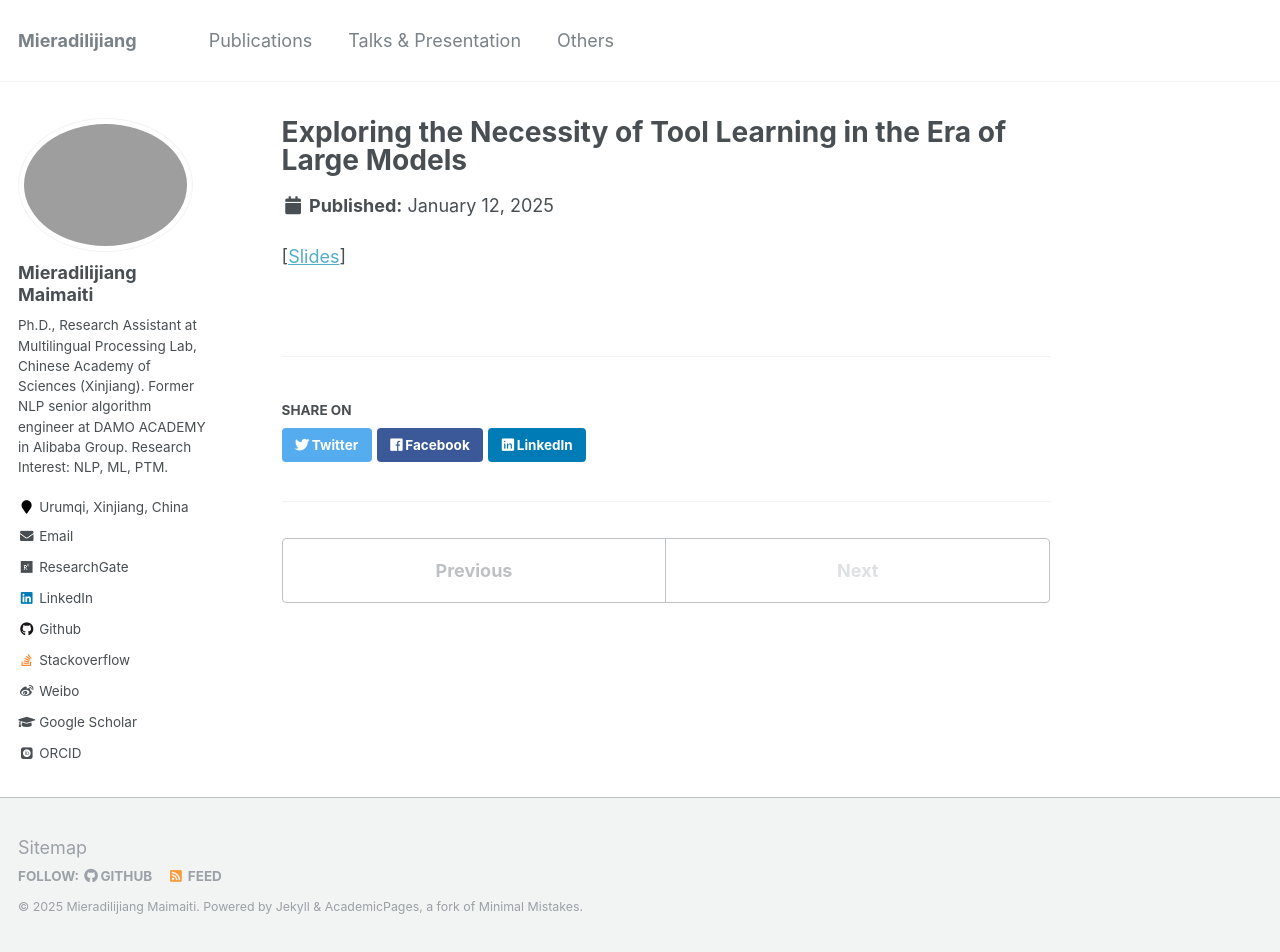
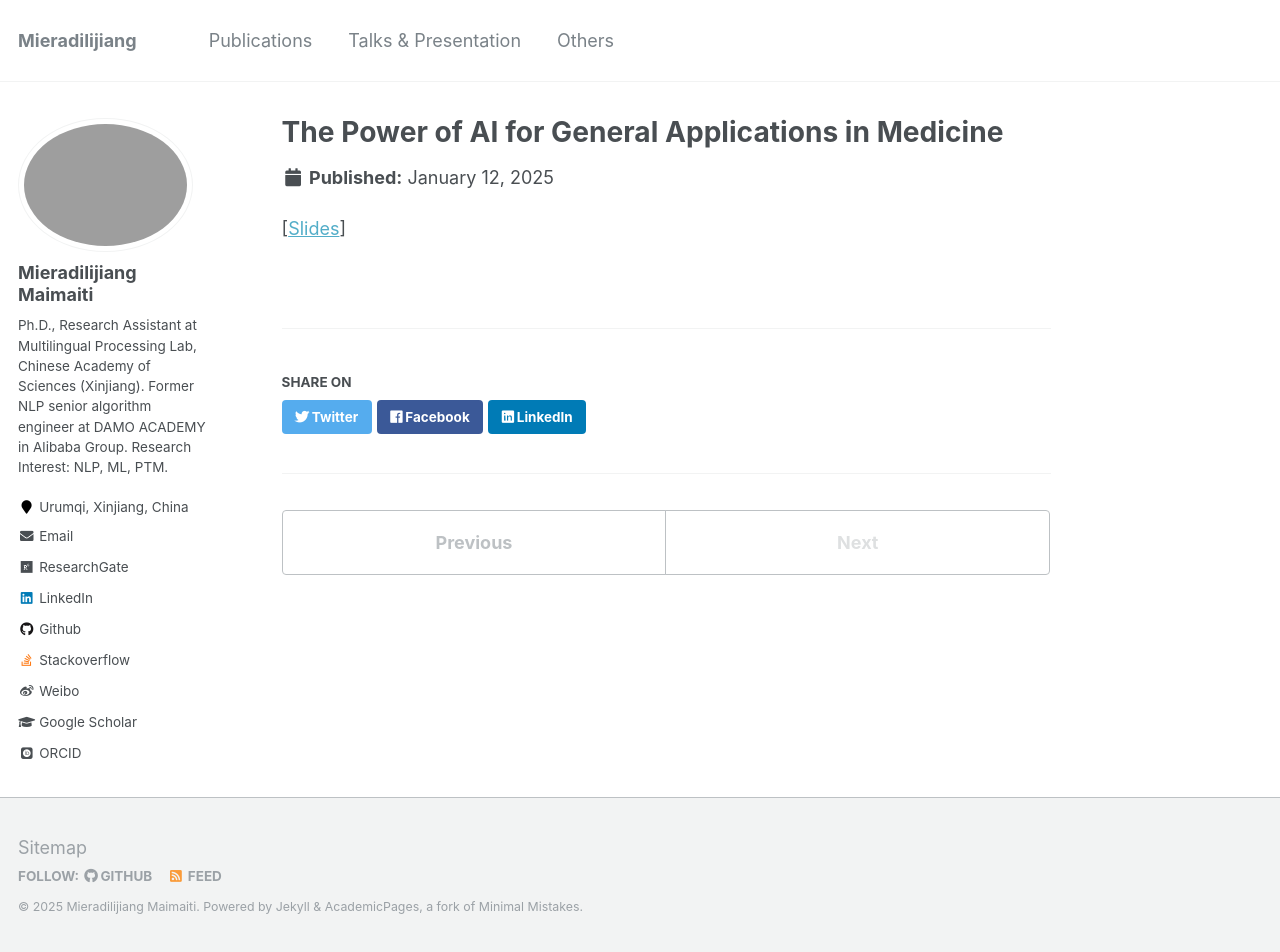
Before and after one commit to miradel51/miradel51.github.io, a Jekyll site: the page built from _talks/2025-01-12-ai_4_medicine.md, in a window 1280 px wide and 952 px high. Built offline with Jekyll 4.4.1, drawn with Linux system fonts in a browser that asks for light colours; some web fonts are replaced.

Commit message:
Update 2025-01-12-ai_4_medicine.md
revised the presentation title

```diff
--- a/_talks/2025-01-12-ai_4_medicine.md
+++ b/_talks/2025-01-12-ai_4_medicine.md
@@ -1,5 +1,5 @@
 ---
-title: "Exploring the Necessity of Tool Learning in the Era of Large Models"
+title: "The Power of AI for General Applications in Medicine"
 collection: talks
 type: "Presentation"
 permalink: /talks/2025-01-12-ai_4_medicine
```
